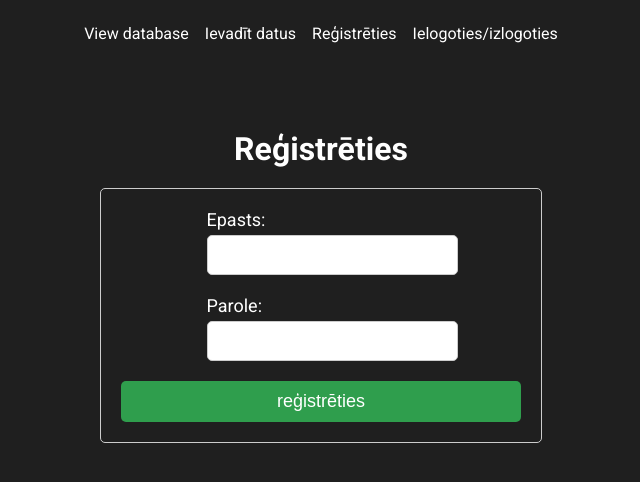
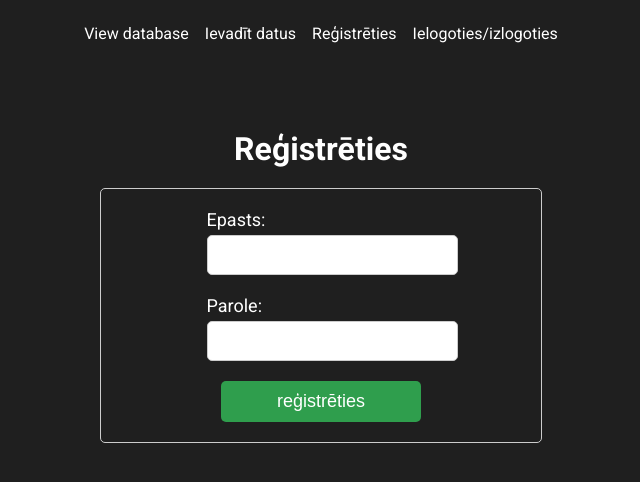
Before and after one commit to kristapsgreen/VMS_2, a React (Create React App) app: page /NewUser in a window 1280 px wide. Shown: the top 482 px of the page, without its empty margins (319-959 px from the left). Built offline with nearby package versions, Linux system fonts and the light colour scheme.

Commit message:
chekoju izmēru

```diff
--- a/src/index.css
+++ b/src/index.css
@@ -88,7 +88,7 @@ body {
     border-radius: 5px;
     border: none;
     cursor: pointer;
-    width: 100%;
+    width: 50%;
   }
 
   .newuser-form-button:hover {
@@ -164,7 +164,7 @@ body {
     display: flex;
     justify-content: center;
     align-items: center;
-    height: 10vh;
+    height: 8vh;
   }
 
   .signout-button {
```
